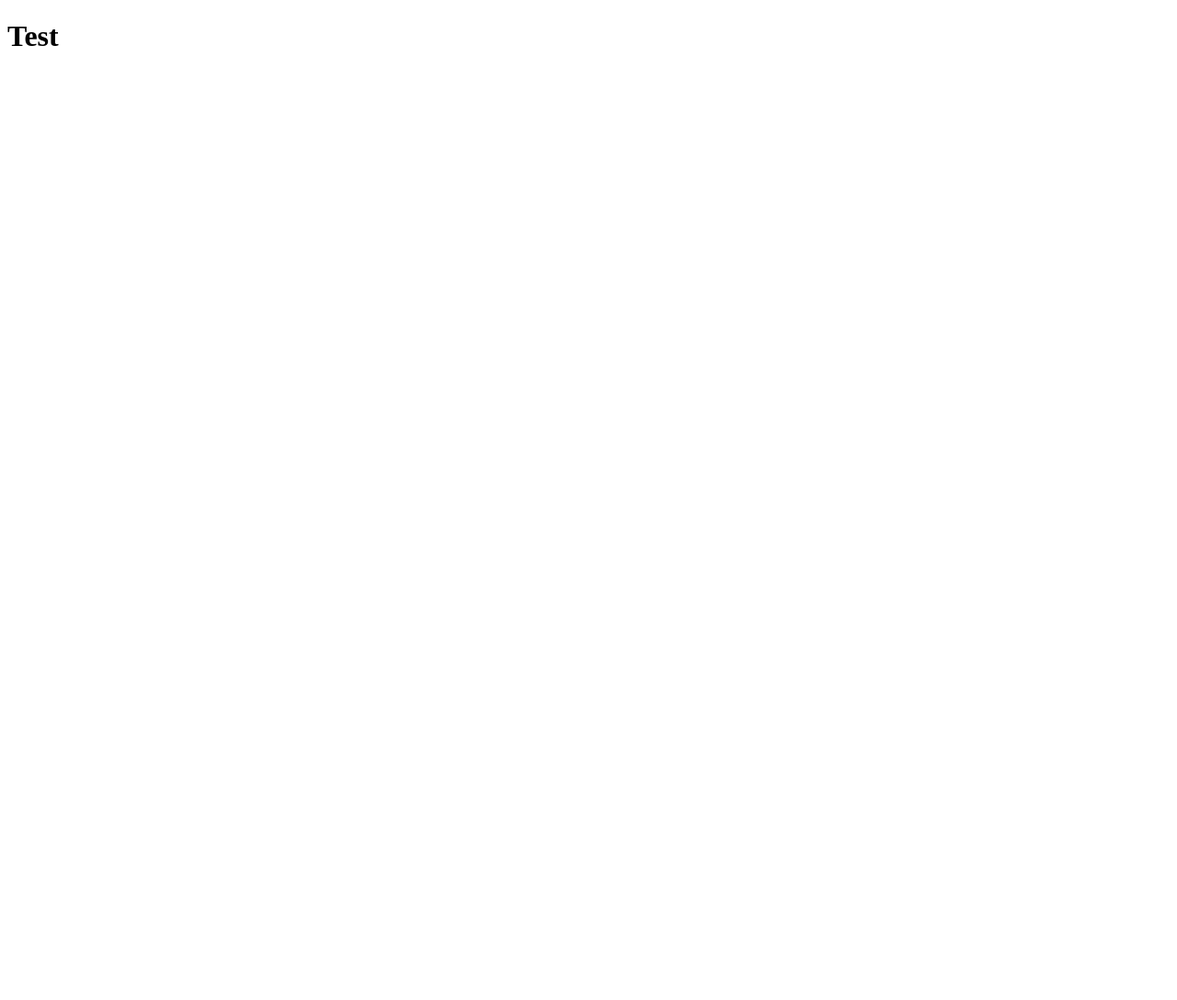
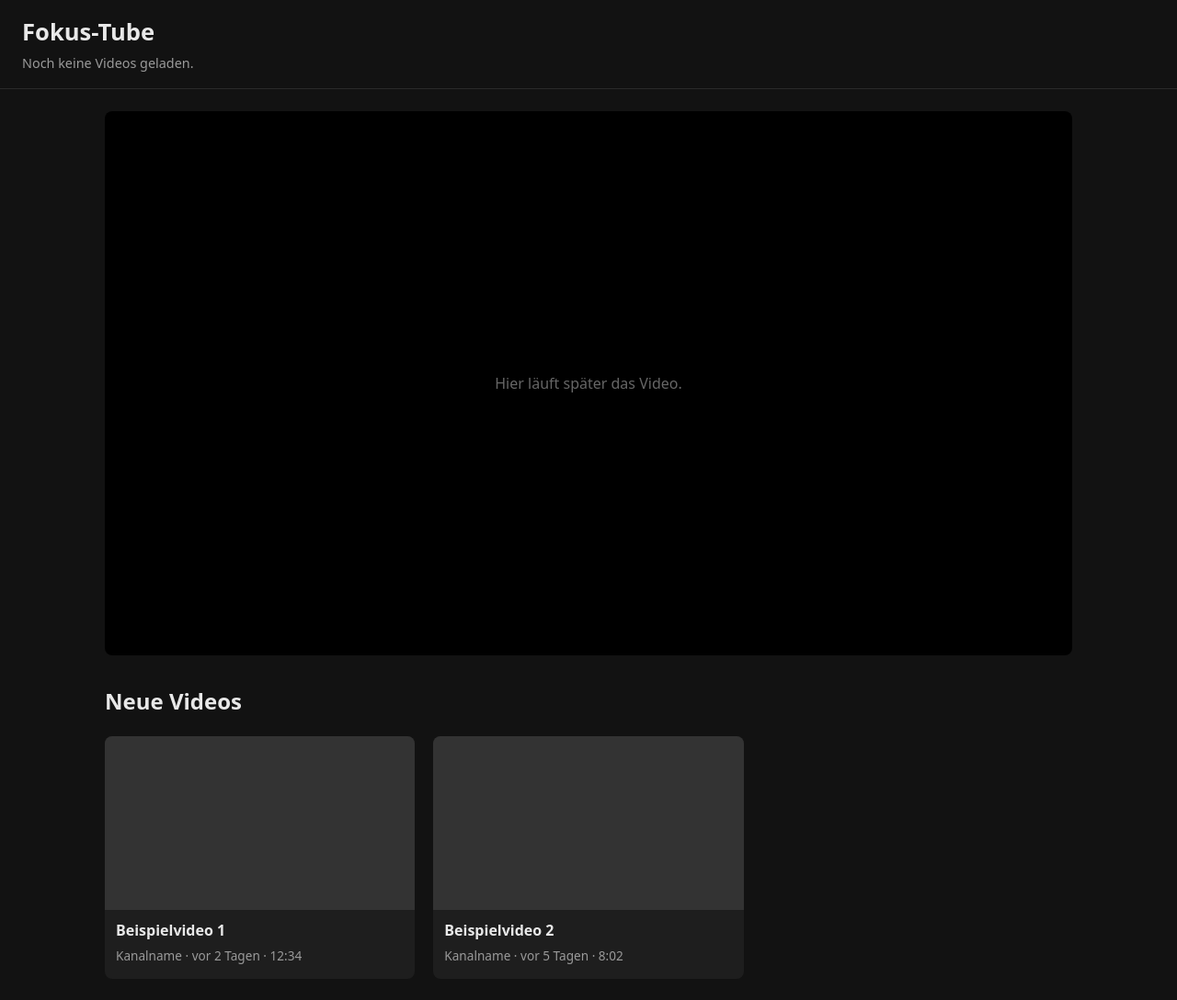
Before and after one commit to Martyrium10/fokus-tube, a plain HTML site: page index.html in a window 1280 px wide. Shown: the whole page at 92% size. Before the commit the page ends 800 px from the top, so only its background shows below. Drawn offline with Linux system fonts and the light colour scheme.

Commit message:
Grundlayout angelegt

```diff
--- a/index.html
+++ b/index.html
@@ -1,11 +1,49 @@
 <!doctype html>
-<html lang="en">
+<html lang="de">
   <head>
     <meta charset="UTF-8" />
     <meta name="viewport" content="width=device-width, initial-scale=1.0" />
-    <title>Document</title>
+    <title>Fokus-Tube</title>
+    <link rel="stylesheet" href="style.css" />
   </head>
   <body>
-    <h1>Test</h1>
+    <header class="kopfzeile">
+      <h1>Fokus-Tube</h1>
+      <p id="status" class="status">Noch keine Videos geladen.</p>
+    </header>
+
+    <main>
+      <!-- Bereich für den Player -->
+      <section class="player-bereich">
+        <div class="player-rahmen">
+          <div id="player">Hier läuft später das Video.</div>
+        </div>
+        <h2 id="player-titel" class="player-titel"></h2>
+      </section>
+
+      <!-- Liste der neuen Videos -->
+      <section>
+        <h2>Neue Videos</h2>
+        <ul id="video-liste" class="video-liste">
+          <!-- Platzhalter: werden in Schritt 5 durch echte Videos ersetzt -->
+          <li class="video-karte">
+            <div class="vorschaubild"></div>
+            <div class="video-info">
+              <h3 class="video-titel">Beispielvideo 1</h3>
+              <p class="video-meta">Kanalname · vor 2 Tagen · 12:34</p>
+            </div>
+          </li>
+          <li class="video-karte">
+            <div class="vorschaubild"></div>
+            <div class="video-info">
+              <h3 class="video-titel">Beispielvideo 2</h3>
+              <p class="video-meta">Kanalname · vor 5 Tagen · 8:02</p>
+            </div>
+          </li>
+        </ul>
+      </section>
+    </main>
+
+    <script src="app.js"></script>
   </body>
 </html>
--- a/style.css
+++ b/style.css
@@ -0,0 +1,108 @@
+/* Grundeinstellungen */
+* {
+  box-sizing: border-box;
+}
+
+body {
+  margin: 0;
+  font-family: system-ui, sans-serif;
+  background: #121212;
+  color: #e8e8e8;
+  line-height: 1.5;
+}
+
+/* Kopfzeile */
+.kopfzeile {
+  padding: 16px 24px;
+  border-bottom: 1px solid #2a2a2a;
+}
+
+.kopfzeile h1 {
+  margin: 0;
+  font-size: 1.6rem;
+}
+
+.status {
+  margin: 4px 0 0;
+  color: #9a9a9a;
+  font-size: 0.9rem;
+}
+
+/* Hauptbereich */
+main {
+  max-width: 1100px;
+  margin: 0 auto;
+  padding: 24px;
+}
+
+/* Player */
+.player-bereich {
+  margin-bottom: 32px;
+}
+
+.player-rahmen {
+  width: 100%;
+  aspect-ratio: 16 / 9;
+  background: #000;
+  border-radius: 8px;
+  overflow: hidden;
+}
+
+#player {
+  width: 100%;
+  height: 100%;
+  display: flex;
+  align-items: center;
+  justify-content: center;
+  color: #666;
+}
+
+.player-titel {
+  margin: 12px 0 0;
+  font-size: 1.2rem;
+}
+
+/* Videoliste als Raster */
+.video-liste {
+  list-style: none;
+  margin: 0;
+  padding: 0;
+  display: grid;
+  grid-template-columns: repeat(auto-fill, minmax(260px, 1fr));
+  gap: 20px;
+}
+
+.video-karte {
+  background: #1e1e1e;
+  border-radius: 8px;
+  overflow: hidden;
+  cursor: pointer;
+  transition: transform 0.15s;
+}
+
+.video-karte:hover {
+  transform: translateY(-3px);
+}
+
+.vorschaubild {
+  display: block;
+  width: 100%;
+  aspect-ratio: 16 / 9;
+  object-fit: cover;
+  background: #333;
+}
+
+.video-info {
+  padding: 10px 12px 14px;
+}
+
+.video-titel {
+  margin: 0 0 6px;
+  font-size: 1rem;
+}
+
+.video-meta {
+  margin: 0;
+  color: #9a9a9a;
+  font-size: 0.85rem;
+}
```
